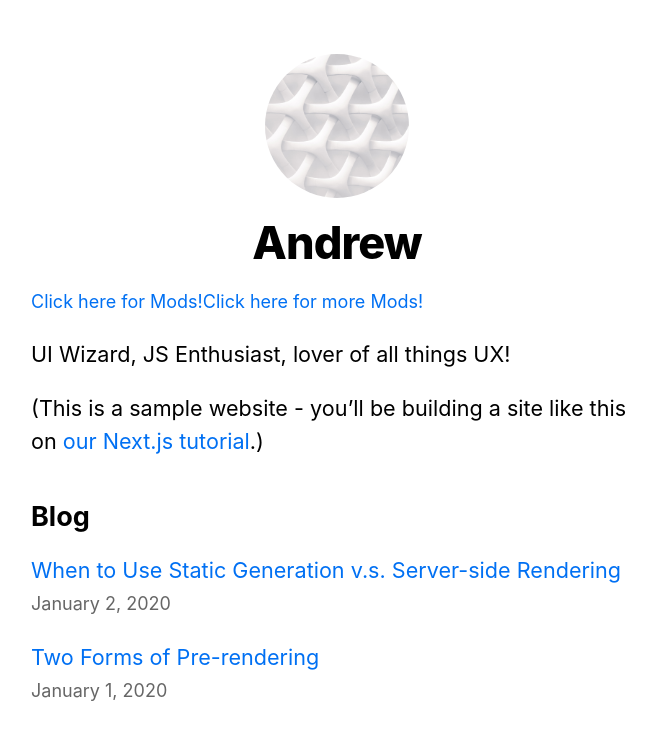
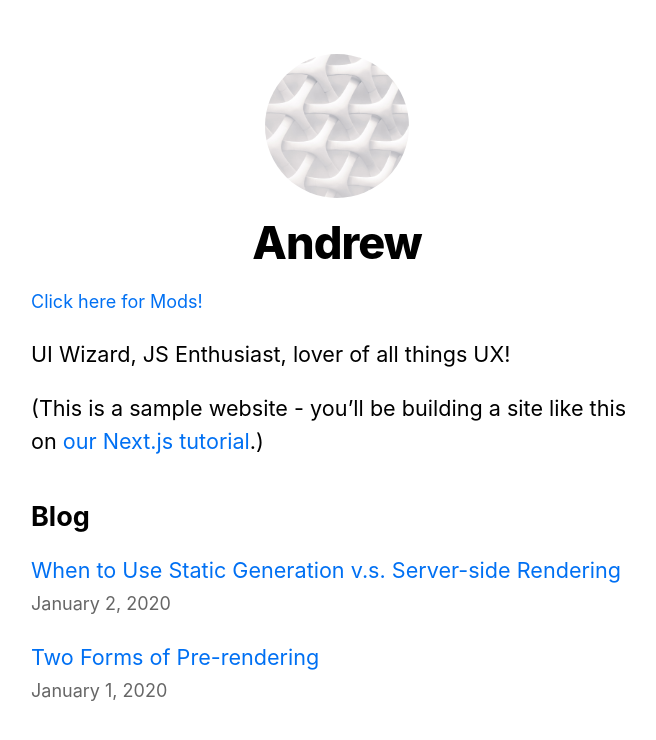
Before and after one commit to pixel-glyph/dev-blog, a Next.js app: page / in a window 1280 px wide. Shown: the top 740 px of the page, without its empty margins (303-959 px from the left). Built offline with nearby package versions, Linux system fonts and the light colour scheme.

Commit message:
add moonlight

```diff
--- a/components/layout.js
+++ b/components/layout.js
@@ -58,8 +58,7 @@ export default function Layout({ children, home }) {
           </>
         )}
       </header>
-      <a href="/server_mods_1.zip" download="server-mods-1">Click here for Mods!</a>
-      <a href="/server_mods_2.zip" download="server-mods-2">Click here for more Mods!</a>
+      <a href="/moonlight-1.19.2-2.2.46-forge.jar" download="moonlight">Click here for Mods!</a>
       <main>{children}</main>
       {!home && (
         <div className={styles.backToHome}>
```
